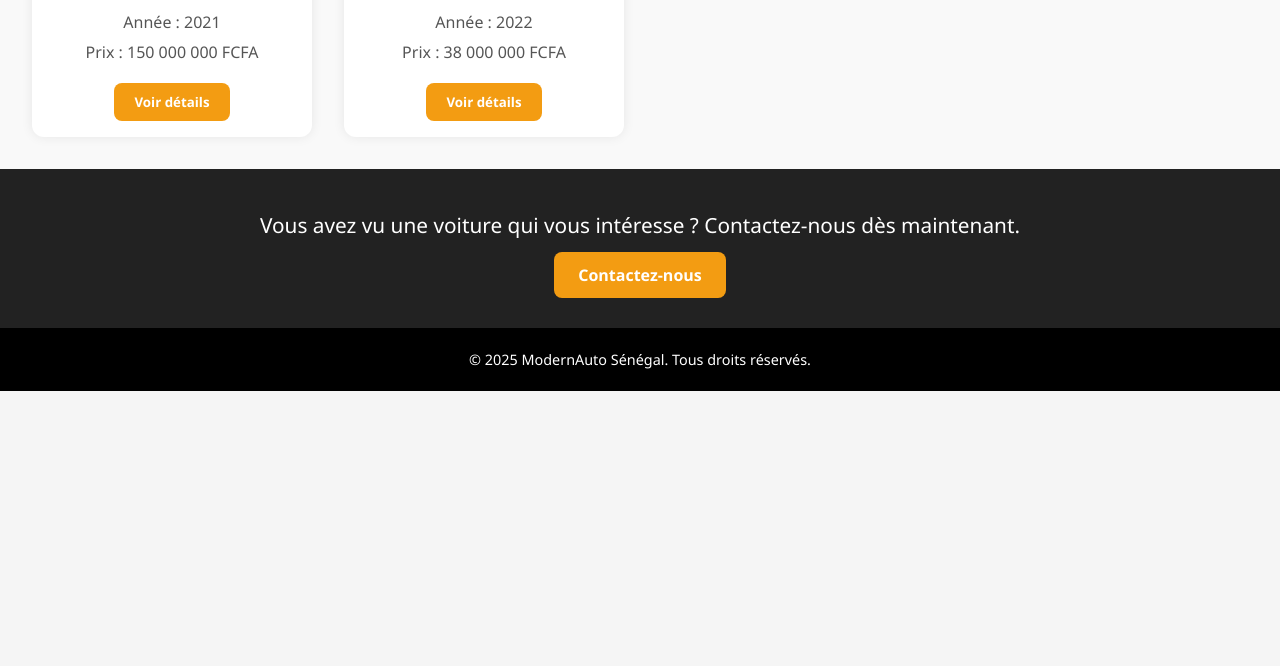
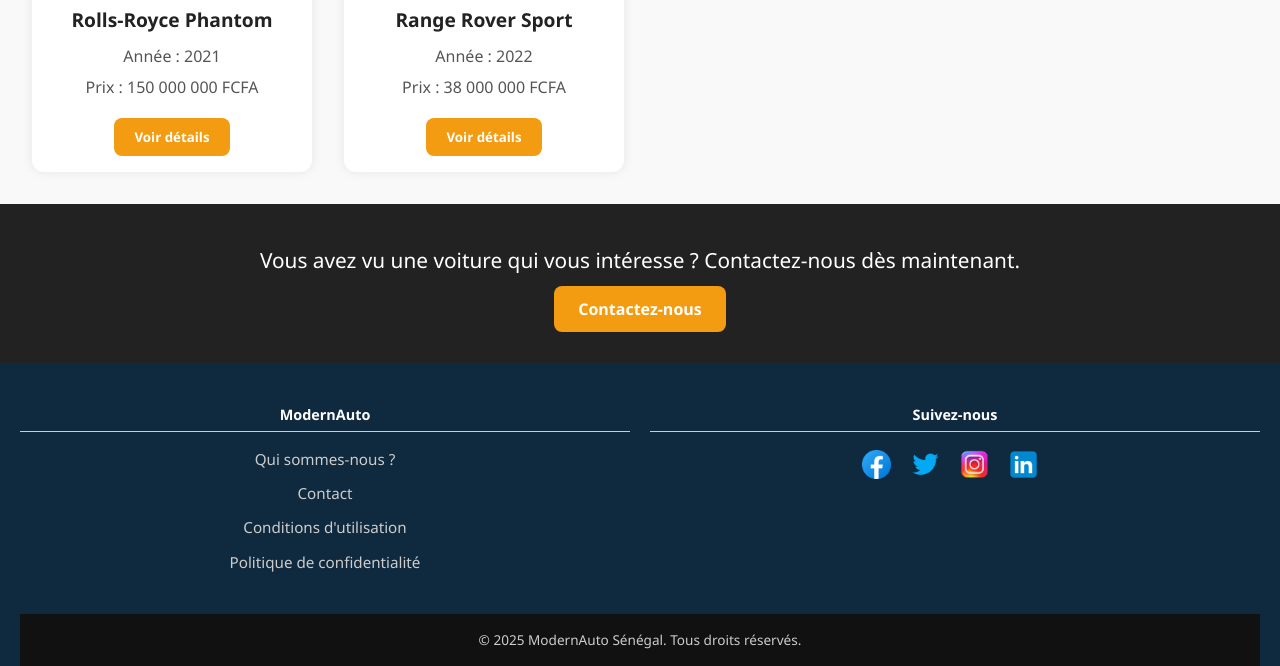
Before and after one commit to dialloelhadjiatibou/projet_final0, a plain HTML site: page voitures.html in a window 1280 px wide. Shown: the part 878-1544 px from the top of the page. Before the commit the page ends 1269 px from the top, so only its background shows below. Drawn offline with Linux system fonts and the light colour scheme.

Commit message:
Update voitures.html

```diff
--- a/voitures.html
+++ b/voitures.html
@@ -11,7 +11,9 @@
 
   <!-- HEADER -->
   <header>
-    <div class="logo">ModernAuto</div>
+    <div class="logo">
+      <img src="images/a922ed4ac4c61cb0ed988a2d3bbc148e928ec6dd1563b8d8962d0ce3908b5aba.jpeg" alt="Logo ModernAuto" class="logo-img">
+    </div>
     <nav>
       <ul>
         <li><a href="index.html">Accueil</a></li>
@@ -96,11 +98,36 @@
     <a href="contact.html" class="btn">Contactez-nous</a>
   </section>
 
-  <!-- FOOTER -->
-  <footer>
-    <p>&copy; 2025 ModernAuto Sénégal. Tous droits réservés.</p>
+  <footer class="footer">
+    <div class="footer-container">
+      <div class="footer-column">
+        <h4>ModernAuto</h4>
+        <ul>
+          <li><a href="a-propos.html">Qui sommes-nous ?</a></li>
+          <li><a href="contact.html">Contact</a></li>
+          <li><a href="#">Conditions d'utilisation</a></li>
+          <li><a href="#">Politique de confidentialité</a></li>
+        </ul>
+      </div>
+
+      <div class="footer-column">
+        <h4>Suivez-nous</h4>
+        <div class="social-icons">
+          <a href="#"><img src="images/icons8-facebook-logo-48.png" alt="Facebook"></a>
+          <a href="#"><img src="images/icons8-twitter-bird-48.png" alt="Twitter"></a>
+          <a href="#"><img src="images/icons8-instagram-logo-94.png" alt="Instagram"></a>
+          <a href="#"><img src="images/icons8-linkedin-48.png" alt="LinkedIn"></a>
+        </div>
+      </div>
+    </div>
+
+    <div class="footer-bottom">
+      <p>&copy; 2025 ModernAuto Sénégal. Tous droits réservés.</p>
+    </div>
   </footer>
 
   <script src="voitures.js"></script>
+
+
 </body>
 </html>
```
